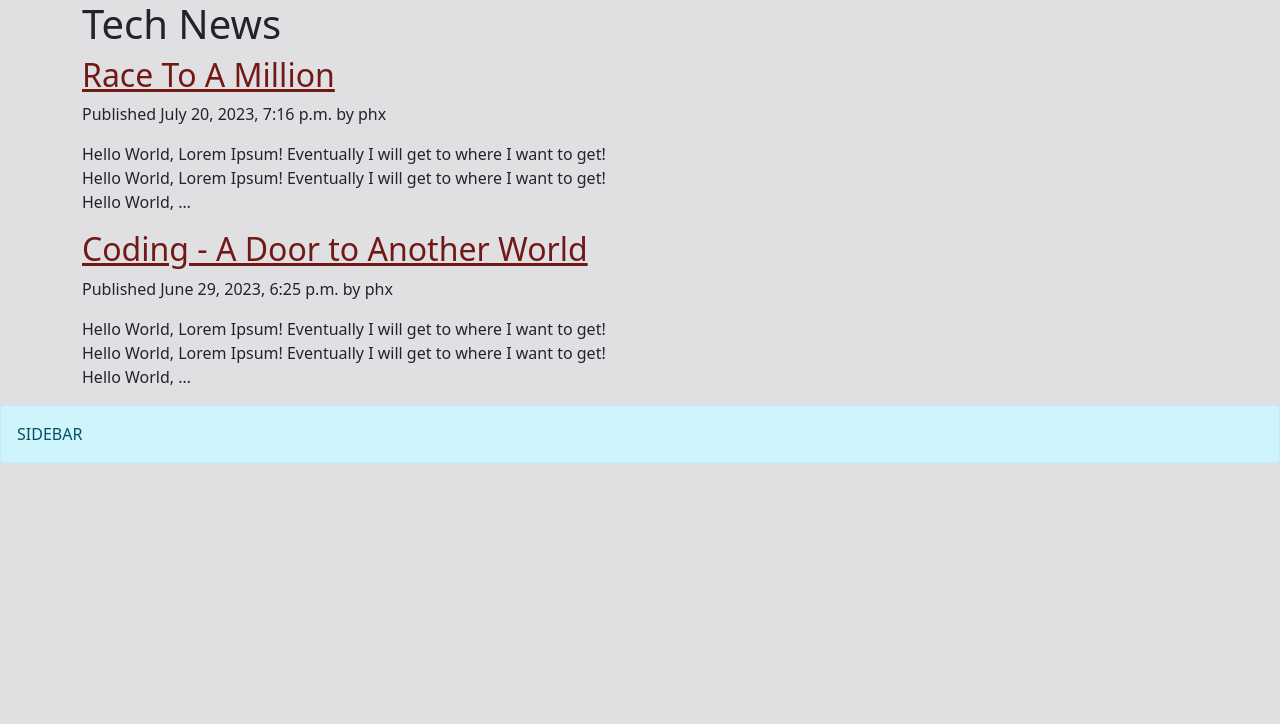
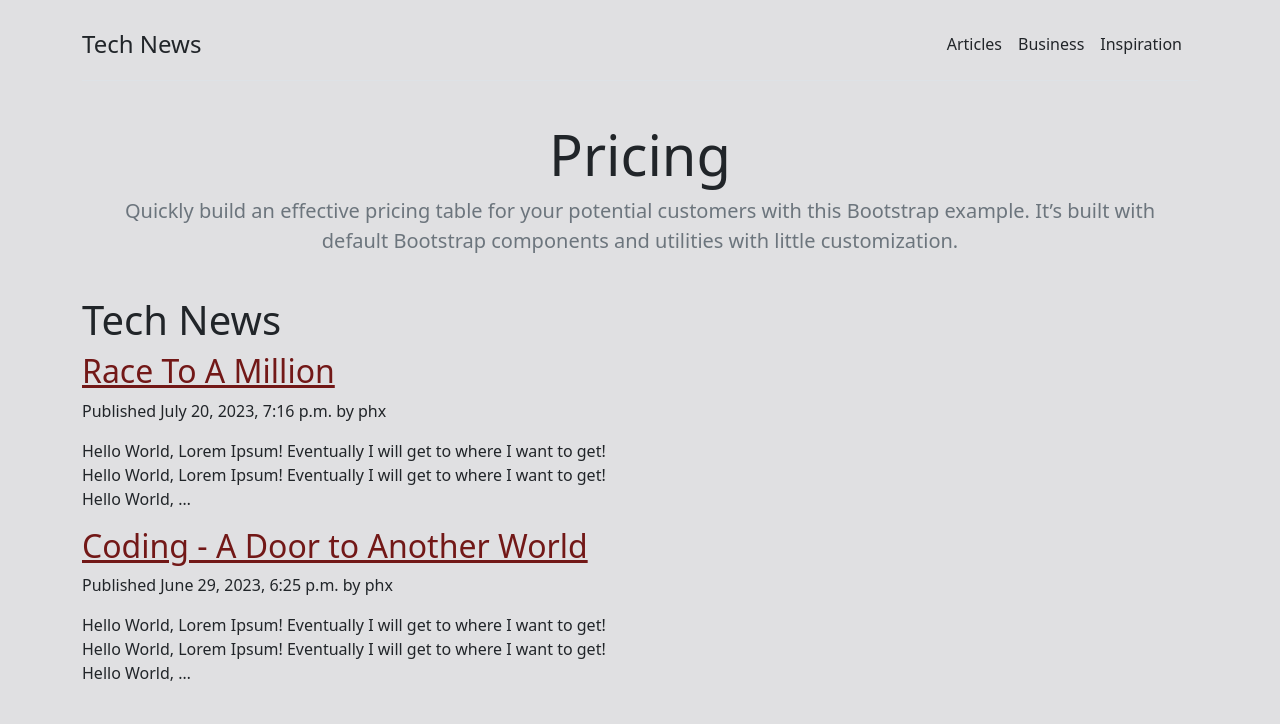
Before and after one commit to Ndhlovu1/tech-news, a Django app: page /blog/ in a window 1280 px wide. Shown: the top 724 px of the page. Run offline with Django 4.2, Linux system fonts and the light colour scheme; data comes from the database, SQL or seed files in the repository; some libraries are stand-ins or nearby versions.

Commit message:
Styling and header added

```diff
--- /dev/null
+++ b/TechNewsProject/blog_app/templates/blog/_header.html
@@ -0,0 +1,19 @@
+<header>
+    <div  class="d-flex flex-column flex-md-row align-items-center pb-3 mb-4 border-bottom">
+      <a href="/" class="d-flex align-items-center text-dark text-decoration-none">
+        <span class="fs-4">Tech News</span>
+      </a>
+
+      <nav class="d-inline-flex mt-2 mt-md-0 ms-md-auto">
+        <a class="me-3 py-2 text-dark text-decoration-none" href="#">Articles</a>
+        <a class="me-3 py-2 text-dark text-decoration-none" href="#">Business</a>
+        <a class="me-3 py-2 text-dark text-decoration-none" href="#">Inspiration</a>
+      </nav>
+
+    </div>
+
+    <div class="pricing-header p-3 pb-md-4 mx-auto text-center">
+      <h1 class="display-4 fw-normal">Pricing</h1>
+      <p class="fs-5 text-muted">Quickly build an effective pricing table for your potential customers with this Bootstrap example. It’s built with default Bootstrap components and utilities with little customization.</p>
+    </div>
+  </header>
--- a/TechNewsProject/blog_app/templates/blog/base.html
+++ b/TechNewsProject/blog_app/templates/blog/base.html
@@ -9,7 +9,8 @@
 </head>
 
   <body>
-    <div class="container">
+    <div class="container py-4">
+      {% include "blog/_header.html" %}
         <div class="row">
             <div class="col-12 col-lg-6">
                 {% block content %}
@@ -19,9 +20,7 @@
         </div>
     </div>
 
-    <div class="alert alert-info" role="alert">
-        SIDEBAR
-    </div>
+
 
   </body>
 </html>
--- a/TechNewsProject/blog_app/templates/blog/post/list.html
+++ b/TechNewsProject/blog_app/templates/blog/post/list.html
@@ -5,7 +5,7 @@
     <h1>Tech News </h1>
 
     {% for post in posts %}
-        <h2>
+        <h2 class="display-8 fw-normal">
             <a href="{{ post.get_absolute_url }}" >
                 {{ post.title }}
             </a>
```
